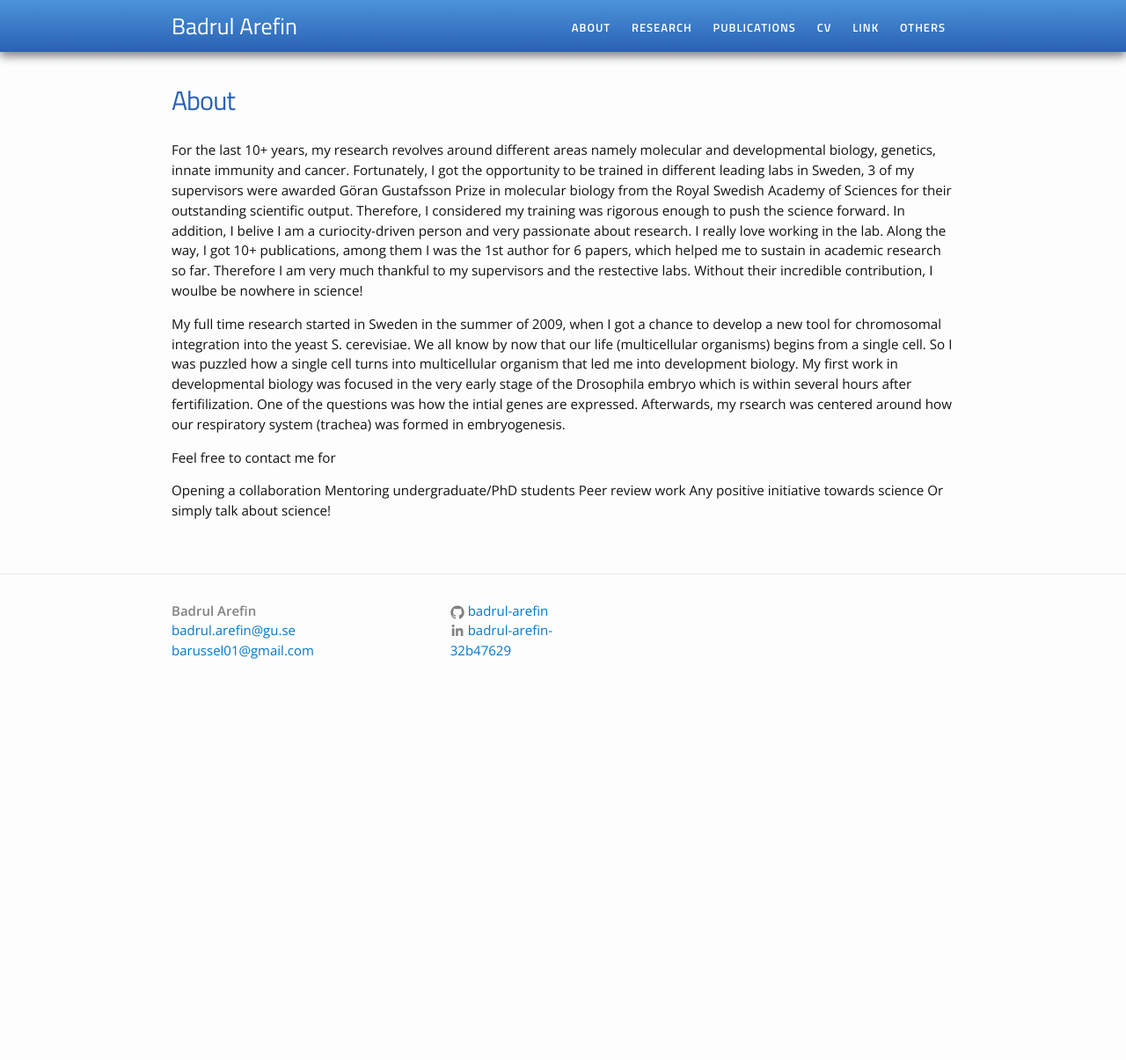
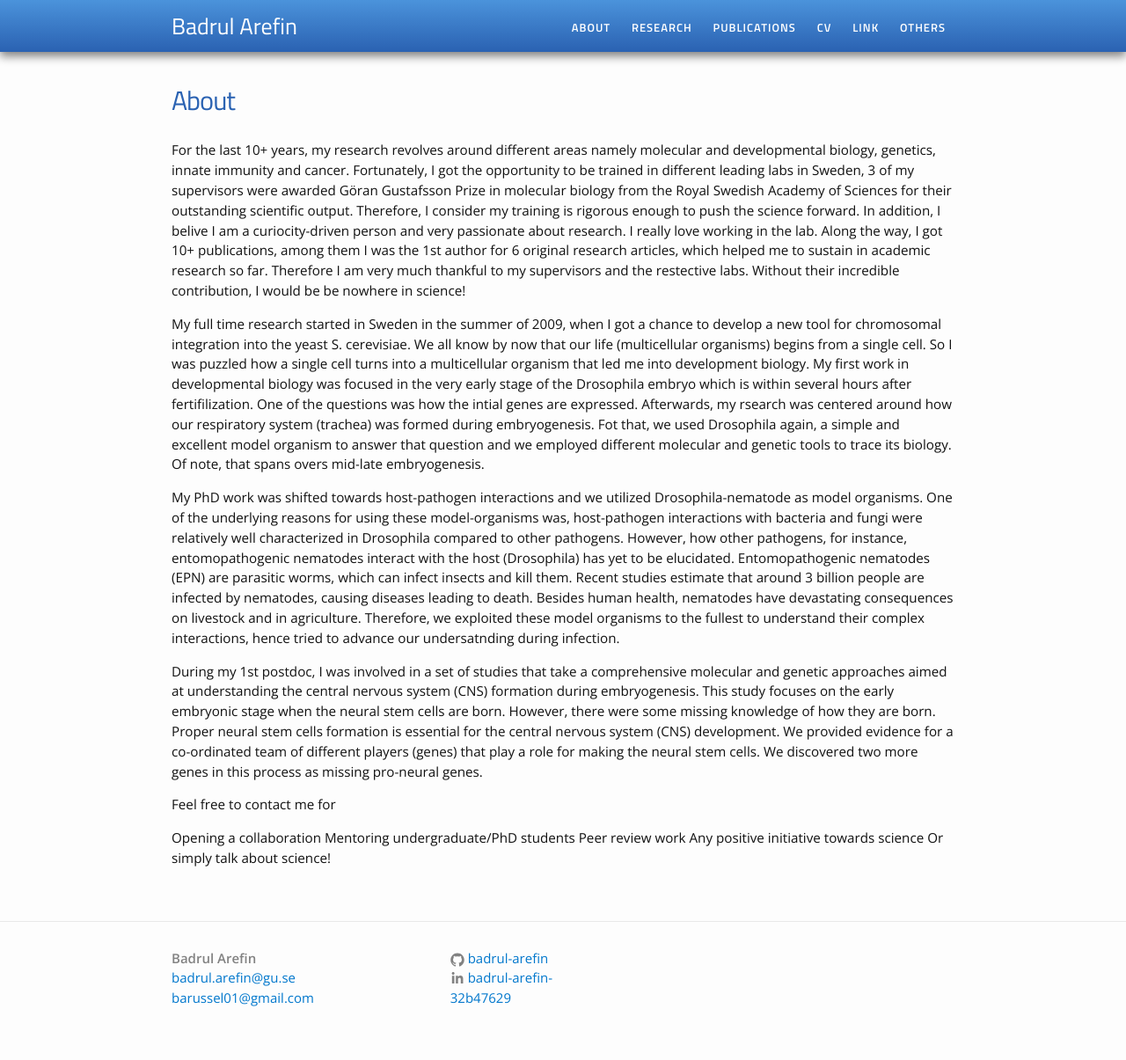
Before and after one commit to Badrul-Arefin/badrul-arefin.github.io, a Jekyll site: the page built from about.md, in a window 1280 px wide. Shown: the whole page at 88% size. Built offline with Jekyll 4.4.1, drawn with Linux system fonts in a browser that asks for light colours; before the commit the page ends 900 px from its top, so only the background shows below that.

Commit message:
Update about.md

```diff
--- a/about.md
+++ b/about.md
@@ -3,9 +3,13 @@ layout: page
 title: About
 permalink: /about/
 ---
-For the last 10+ years, my research revolves around different areas namely molecular and developmental biology, genetics, innate immunity and cancer. Fortunately, I got the opportunity to be trained in different leading labs in Sweden, 3 of my supervisors were awarded Göran Gustafsson Prize in molecular biology from the Royal Swedish Academy of Sciences for their outstanding scientific output. Therefore, I considered my training was rigorous enough to push the science forward. In addition, I belive I am a curiocity-driven person and very passionate about research. I really love working in the lab. Along the way, I got 10+ publications, among them I was the 1st author for 6 papers, which helped me to sustain in academic research so far. Therefore I am very much thankful to my supervisors and the restective labs. Without their incredible contribution, I woulbe be nowhere in science!
+For the last 10+ years, my research revolves around different areas namely molecular and developmental biology, genetics, innate immunity and cancer. Fortunately, I got the opportunity to be trained in different leading labs in Sweden, 3 of my supervisors were awarded Göran Gustafsson Prize in molecular biology from the Royal Swedish Academy of Sciences for their outstanding scientific output. Therefore, I consider my training is rigorous enough to push the science forward. In addition, I belive I am a curiocity-driven person and very passionate about research. I really love working in the lab. Along the way, I got 10+ publications, among them I was the 1st author for 6 original research articles, which helped me to sustain in academic research so far. Therefore I am very much thankful to my supervisors and the restective labs. Without their incredible contribution, I would be be nowhere in science!
 
-My full time research started in Sweden in the summer of 2009, when I got a chance to develop a new tool for chromosomal integration into the yeast S. cerevisiae. We all know by now that our life (multicellular organisms) begins from a single cell. So I was puzzled how a single cell turns into multicellular organism that led me into development biology. My first work in developmental biology was focused in the very early stage of the Drosophila embryo which is within several hours after fertifilization. One of the questions was how the intial genes are expressed. Afterwards, my rsearch was centered around how our respiratory system (trachea) was formed in embryogenesis.
+My full time research started in Sweden in the summer of 2009, when I got a chance to develop a new tool for chromosomal integration into the yeast S. cerevisiae. We all know by now that our life (multicellular organisms) begins from a single cell. So I was puzzled how a single cell turns into a multicellular organism that led me into development biology. My first work in developmental biology was focused in the very early stage of the Drosophila embryo which is within several hours after fertifilization. One of the questions was how the intial genes are expressed. Afterwards, my rsearch was centered around how our respiratory system (trachea) was formed during embryogenesis. Fot that, we used Drosophila again, a simple and excellent model organism to answer that question and we employed different molecular and genetic tools to trace its biology. Of note, that spans overs mid-late embryogenesis.
+
+My PhD work was shifted towards host-pathogen interactions and we utilized Drosophila-nematode as model organisms. One of the underlying reasons for using these model-organisms was, host-pathogen  interactions  with  bacteria  and  fungi were  relatively  well  characterized  in Drosophila compared  to  other  pathogens. However,  how  other  pathogens, for  instance,  entomopathogenic  nematodes  interact with  the  host  (Drosophila) has  yet  to  be  elucidated. Entomopathogenic  nematodes (EPN)  are  parasitic  worms, which  can  infect  insects  and  kill  them. Recent  studies estimate  that  around  3  billion  people  are  infected  by  nematodes, causing  diseases leading to death. Besides human health, nematodes have devastating consequences on livestock and in agriculture. Therefore, we exploited these model organisms to the fullest to understand their complex interactions, hence tried to advance our undersatnding during infection.
+
+During my 1st postdoc, I was involved in a set of studies that take a comprehensive molecular and genetic approaches aimed at understanding the central nervous system (CNS) formation during embryogenesis. This study focuses on the early embryonic stage when the neural stem cells are born. However, there were some missing knowledge of how they are born. Proper neural stem cells formation is essential for the central nervous system (CNS) development. We provided evidence for a co-ordinated team of different players (genes) that play a role for making the neural stem cells. We discovered two more genes in this process as missing pro-neural genes.
 
 Feel free to contact me for
 
```
